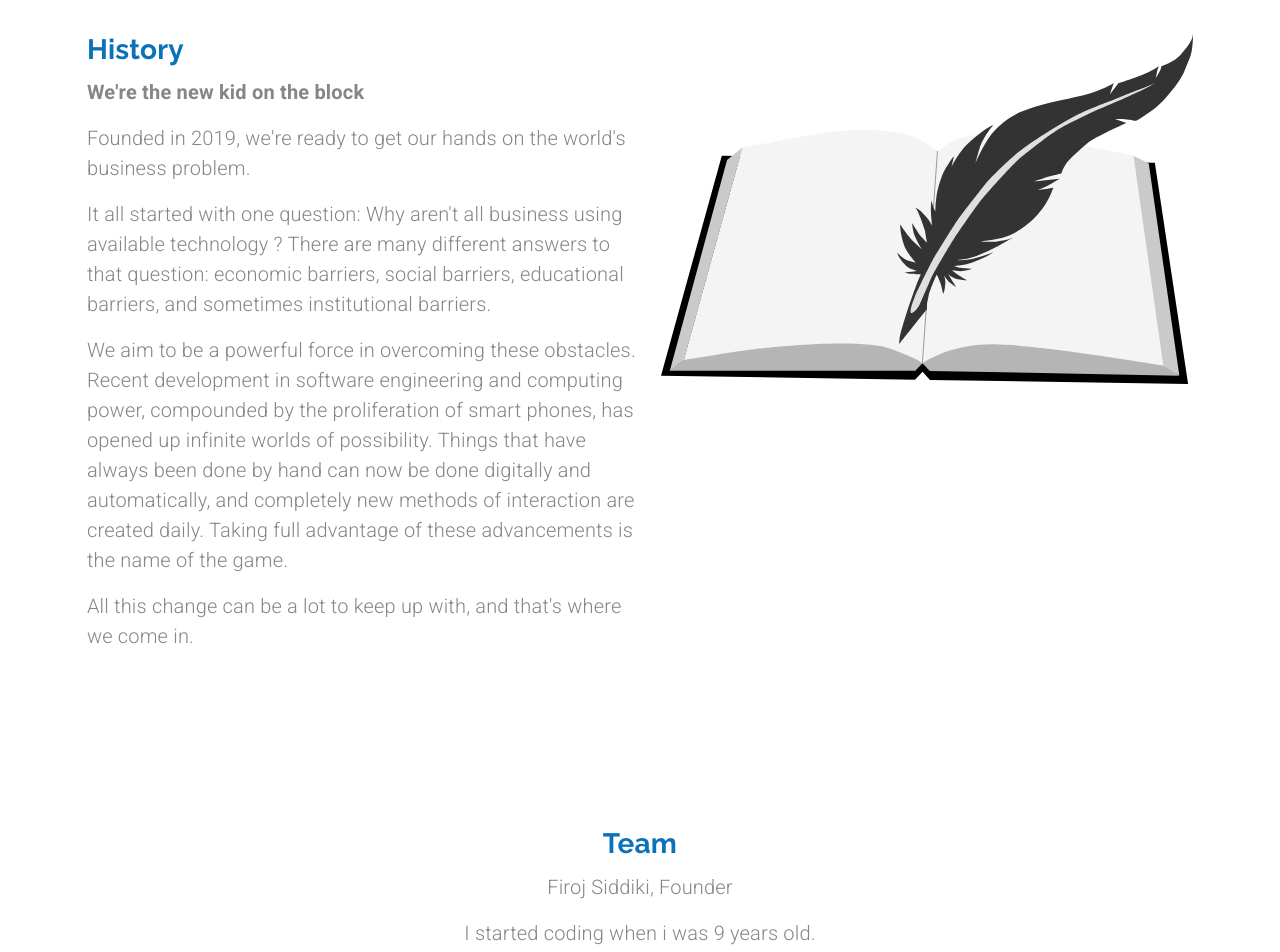
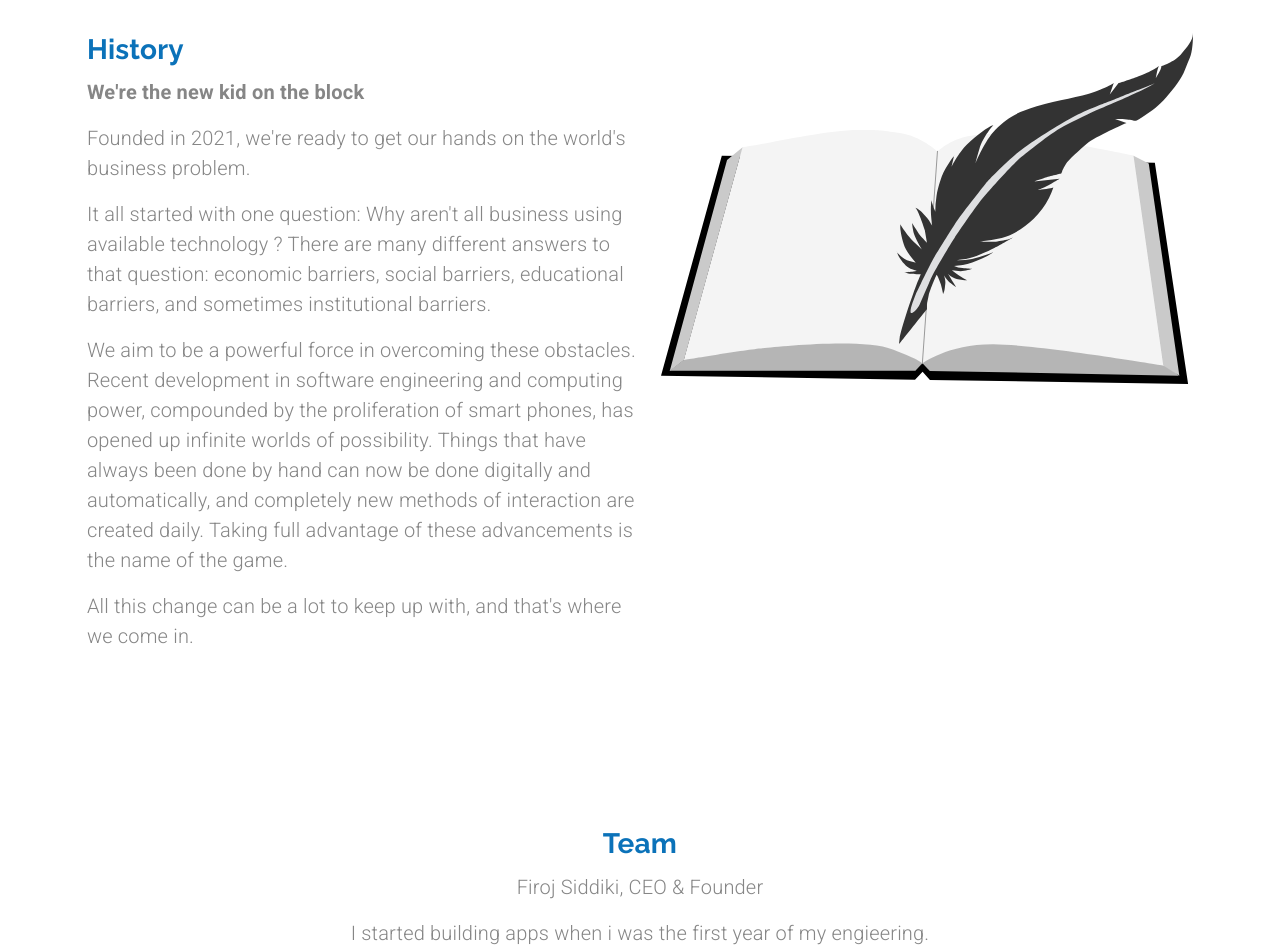
Before and after one commit to fir0j/arc-developent-with-nextjs, a Next.js app: page /about in a window 1280 px wide. Shown: the part 480-1432 px from the top of the page. Built offline with nearby package versions, Linux system fonts and the light colour scheme.

Commit message:
made few changes

```diff
--- a/pages/about.js
+++ b/pages/about.js
@@ -121,7 +121,7 @@ export default function AboutUs({ setValue }) {
                 paragraph
                 align={matchesMD ? "center" : undefined}
               >
-                Founded in 2019, we're ready to get our hands on the world's
+                Founded in 2021, we're ready to get our hands on the world's
                 business problem.
               </Typography>
               <Typography
@@ -183,10 +183,10 @@ export default function AboutUs({ setValue }) {
         </Grid>
         <Grid item>
           <Typography variant="body1" paragraph align="center">
-            Firoj Siddiki, Founder
+            Firoj Siddiki, CEO & Founder
           </Typography>
           <Typography variant="body1" paragraph align="center">
-            I started coding when i was 9 years old.
+            I started building apps when i was the first year of my engieering.
           </Typography>
         </Grid>
         <Grid item>
@@ -196,7 +196,7 @@ export default function AboutUs({ setValue }) {
           <Hidden lgUp>
             <Grid item lg style={{ maxWidth: "45em", padding: "1.25em" }}>
               <Typography variant="body1" paragraph align="center">
-                I taught myself basic coding from library book in third grade
+                I taught myself basic coding from library book, through online courses, college
                 and ever since then my passion has solely been set on learning -
                 learning about computers, learning about mathematics and
                 philosophy, studying desing and always just learning.
--- a/pages/estimate.js
+++ b/pages/estimate.js
@@ -1012,7 +1012,7 @@ export default function Estimate() {
                 >
                   we can create this digital solution for an estimated{" "}
                   <span className={classes.specialText}>
-                    Rs.{total.toFixed(2)}
+                    Rs.{" "}{total.toFixed(2)}
                   </span>
                 </Typography>
                 <Typography
```
Also changed, not shown: public/assets/FooterAdornment.svg, public/assets/founder.png (added).
